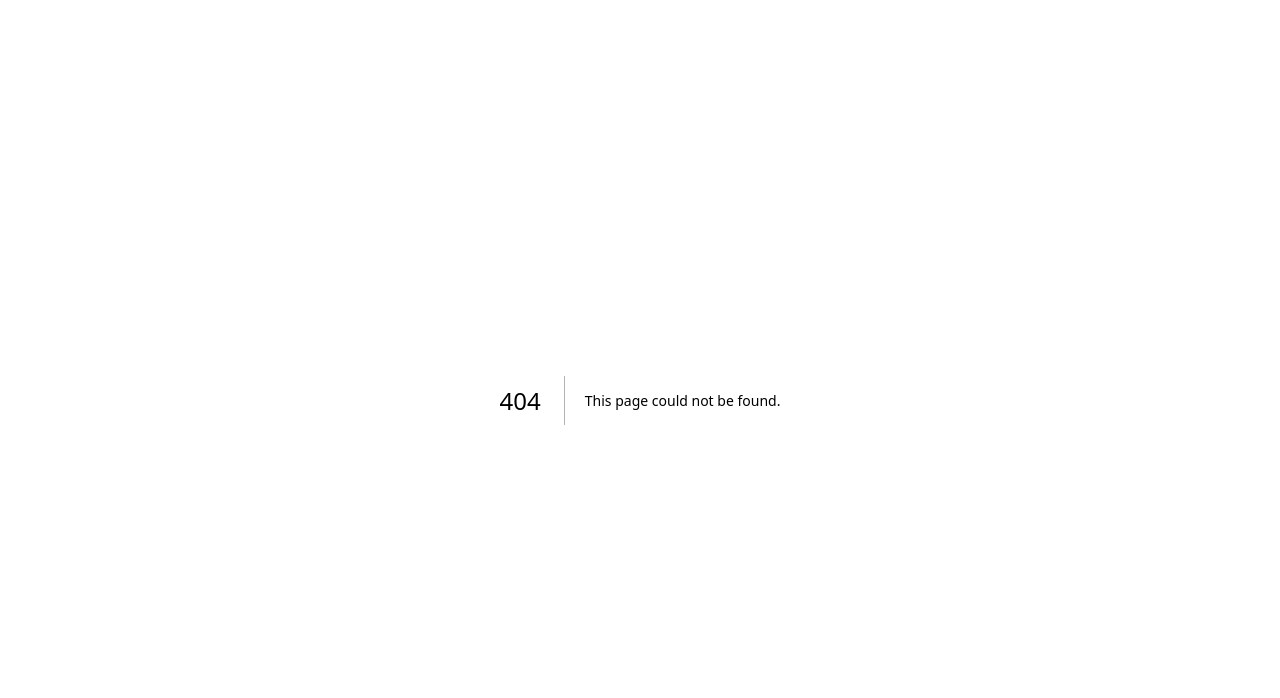
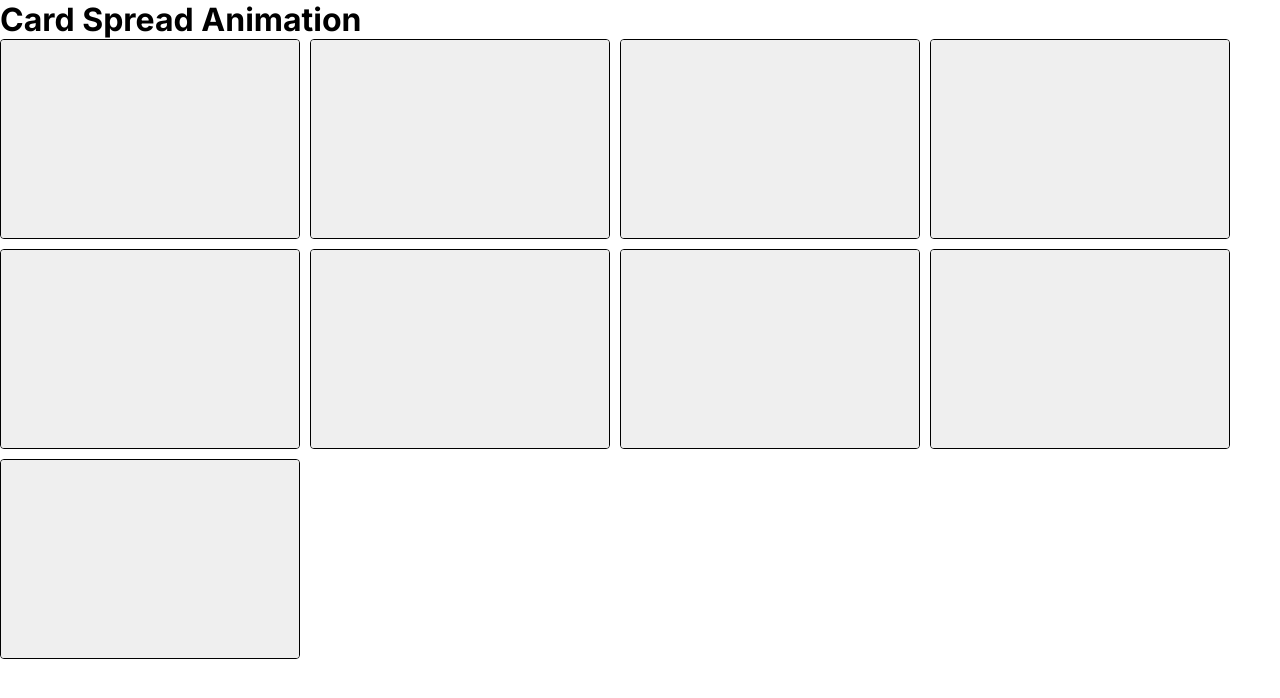
Before and after one commit to sitagaki-creww/next-playground, a Next.js app: page /card-spread-animation in a window 1280 px wide. Before the commit this address had no page. Shown: the top 698 px of the page. Built offline with nearby package versions, Linux system fonts and the light colour scheme.

Commit message:
add Card Spread Animation

```diff
--- a/package.json
+++ b/package.json
@@ -13,6 +13,7 @@
     "@emotion/styled": "^11.13.0",
     "@mui/icons-material": "^5.16.7",
     "@mui/material": "^5.16.7",
+    "classnames": "^2.5.1",
     "next": "14.2.5",
     "react": "^18",
     "react-dom": "^18"
--- /dev/null
+++ b/src/app/card-spread-animation/page.module.css
@@ -0,0 +1,42 @@
+.container {
+  position: relative;
+}
+
+.list {
+  display: flex;
+  flex-wrap: wrap;
+  gap: 10px;
+  position: relative;
+  z-index: 2;
+}
+
+.listItem {
+  height: 200px;
+  width: 300px;
+  border: 1px solid #000;
+  border-radius: 4px;
+  position: relative;
+  left: 0;
+  top: 0;
+  transition: 0.3s;
+  overflow: hidden;
+}
+
+.listItem.active {
+  transition: transform 0.3s;
+  z-index: 1;
+}
+
+.listItem.inactive {
+  transition: opacity 0.3s, transform 0.3s 0.3s;
+  opacity: 0;
+}
+
+.listItemInner {
+  display: flex;
+  justify-content: center;
+  align-items: center;
+  height: 100%;
+  width: 100%;
+  border: 0;
+}
--- /dev/null
+++ b/src/app/card-spread-animation/page.tsx
@@ -0,0 +1,100 @@
+"use client";
+
+import React, {
+  cloneElement,
+  ReactElement,
+  useEffect,
+  useRef,
+  useState,
+} from "react";
+import styles from "./page.module.css";
+import { useRouter } from "next/dist/client/components/navigation";
+import classNames from "classnames";
+import { TopicOutlined } from "@mui/icons-material";
+
+export default function CardSpreadAnimation() {
+  const title = "Card Spread Animation";
+  const listRef = useRef<(HTMLLIElement | null)[]>([]);
+  const [activeItemId, setActiveItemId] = useState<string | null>(null);
+  const [list, setList] = useState<{ id: string; title: string }[]>([]);
+  const [resultList, setResultList] = useState<{ id: string; title: string }[]>(
+    []
+  );
+
+  useEffect(() => {
+    const data = [
+      { id: "card1", title: "Card 1" },
+      { id: "card2", title: "Card 2" },
+      { id: "card3", title: "Card 3" },
+      { id: "card4", title: "Card 4" },
+      { id: "card5", title: "Card 5" },
+      { id: "card6", title: "Card 6" },
+      { id: "card7", title: "Card 7" },
+      { id: "card8", title: "Card 8" },
+      { id: "card9", title: "Card 9" },
+    ];
+
+    setList(data);
+    setResultList(data);
+  }, []);
+
+  useEffect(() => {
+    if (activeItemId) {
+      const activeIndex = list.findIndex((item) => item.id === activeItemId);
+      const activeElement = listRef.current[activeIndex];
+
+      listRef.current.forEach((el, index) => {
+        if (index === activeIndex && el) {
+          const left = el.offsetLeft;
+          const top = el.offsetTop;
+
+          el.style.transform = `translate(-${left}px, -${top}px)`;
+        } else if (el) {
+          const left = el.offsetLeft;
+          const top = el.offsetTop;
+
+          el.style.transform = `translate(-${left}px, -${top}px)`;
+        }
+      });
+
+      setTimeout(() => {
+        setActiveItemId(null);
+        listRef.current.forEach((el) => {
+          if (el) {
+            el.style.transform = "";
+          }
+        });
+      }, 600);
+    }
+  }, [activeItemId]);
+
+  return (
+    <div>
+      <h1>{title}</h1>
+      <div className={styles.container}>
+        <ul className={styles.list}>
+          {list.map((item, index) => (
+            <li
+              key={item.id}
+              id={item.id}
+              className={classNames(styles.listItem, {
+                [styles.active]: item.id === activeItemId,
+                [styles.inactive]: activeItemId && item.id !== activeItemId,
+              })}
+              ref={(el) => {
+                listRef.current[index] = el;
+              }}
+            >
+              <button
+                className={styles.listItemInner}
+                onClick={() => setActiveItemId(item.id)}
+              >
+                {/* {item.title} */}
+              </button>
+            </li>
+          ))}
+        </ul>
+      </div>
+    </div>
+  );
+}
--- a/src/app/globals.css
+++ b/src/app/globals.css
@@ -14,3 +14,7 @@ a {
   color: inherit;
   text-decoration: none;
 }
+
+ul {
+  list-style: none;
+}
--- a/src/app/page.tsx
+++ b/src/app/page.tsx
@@ -7,6 +7,9 @@ export default function Home() {
   return (
     <ul>
       <li>
+        <Link href="/card-spread-animation">card-spread-animation</Link>
+      </li>
+      <li>
         <Link href="/walkthrough">walkthrough</Link>
       </li>
     </ul>
```
Also changed, not shown: 1 other file (tests, documents, lock files or other folders).
